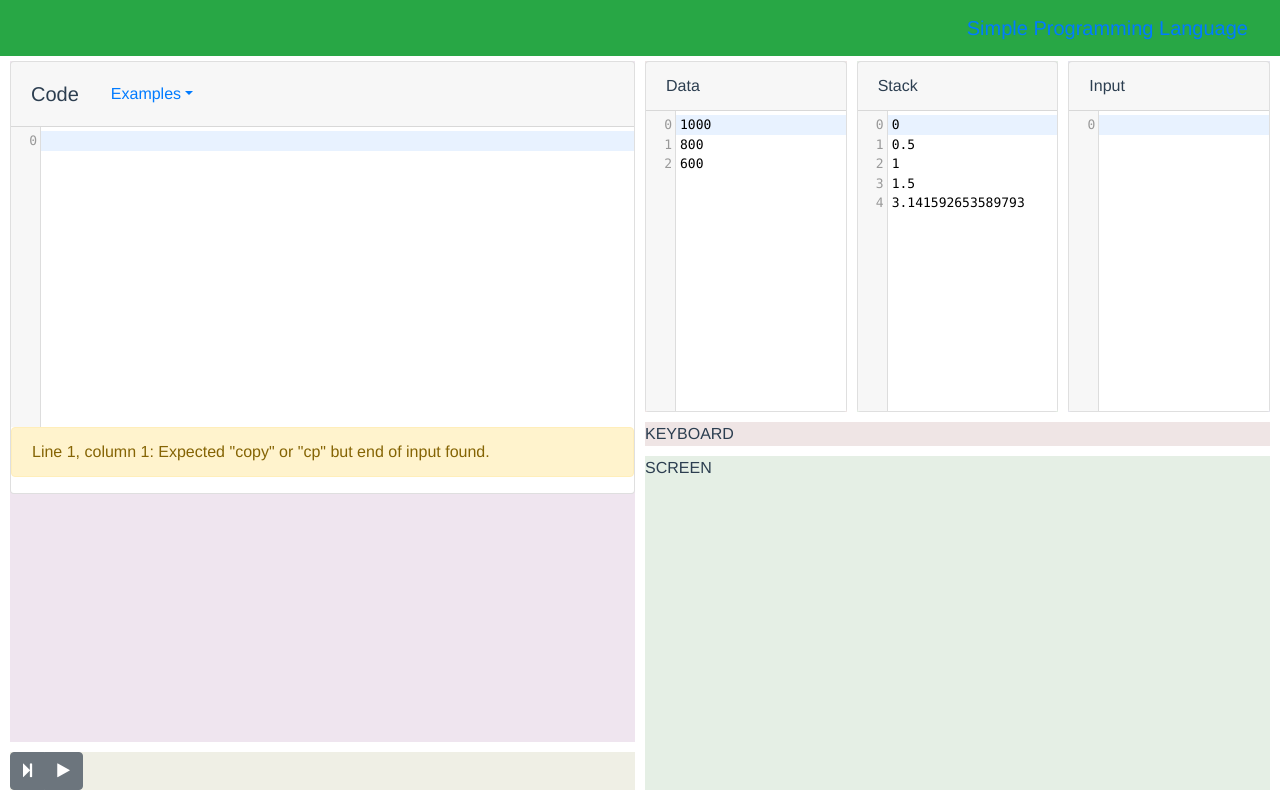
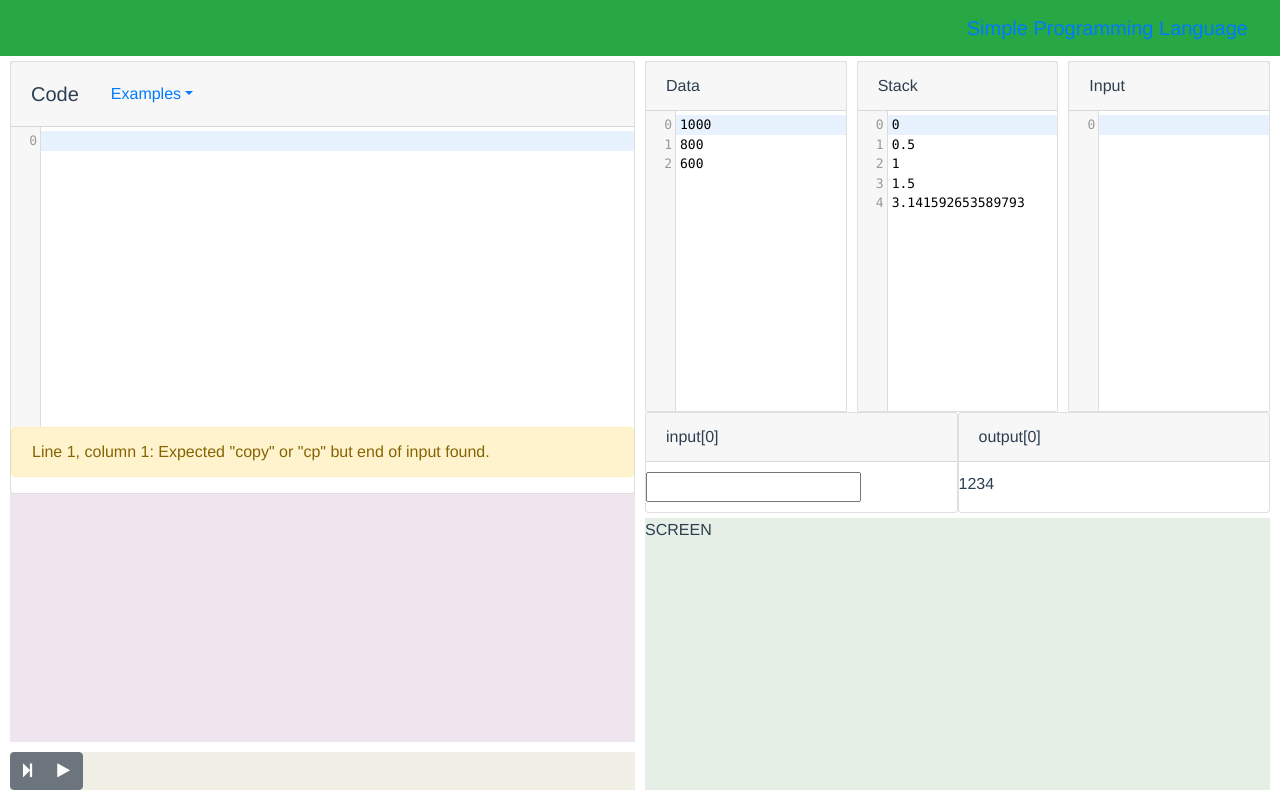
Before and after one commit to jcbuisson/simple-programming-language, a Vue app: page /#/ in a window 1280 px wide. Built offline with nearby package versions, Linux system fonts and the light colour scheme.

Commit message:
Added input[0] and output[0] panels

```diff
--- a/src/components/CodeMirror.vue
+++ b/src/components/CodeMirror.vue
@@ -10,8 +10,8 @@
    require('codemirror/lib/codemirror.css')
    require('codemirror/addon/selection/active-line.js')
 
-   import { event } from '../utility/eventBus.js'
-   event.init()
+   //import { event } from '../utility/eventBus.js'
+   //event.init()
 
    export default {
       props: {
@@ -35,7 +35,6 @@
          var _this = this
          this.editor = CodeMirror.fromTextArea(this.$el, this.options)
          this.editor.setValue(this.value)
-         //this.editor.setValue("000\n111\n222\n333")
          this.editor.on('change', function(cm) {
             if (!!_this.$emit) {
                _this.$emit('change', cm.getValue())
--- a/src/components/MemoryEditor.vue
+++ b/src/components/MemoryEditor.vue
@@ -31,7 +31,7 @@
       },
       methods: {
          contentChanged: function(newContent) {
-            console.log('content changed : ' + newContent)
+            //console.log('content changed : ' + newContent)
          }
       },
       data () {
--- a/src/components/Sandbox.vue
+++ b/src/components/Sandbox.vue
@@ -29,7 +29,25 @@
             </div>
          </div>
          <div class="input-output-panel">
-             <div class="keyboard-panel">KEYBOARD</div>
+            <div class="input0-output0-panel">
+               <!--div class="card input0-panel">
+                  <div class="card-block">
+                     <p>input[0] : </p> <input type="number" v-model="inputs[0]"></div>
+               </div>
+               <div class="card output0-panel">
+                  <div class="card-block"><p>output[0] : 1234</p></div>
+               </div-->
+               <div class="card input0-panel">
+                  <div class="card-header">input[0]</div>
+                  <div class="card-block">
+                     <input type="number" v-model="inputs[0]">
+                  </div>
+               </div>
+               <div class="card output0-panel">
+                  <div class="card-header">output[0]</div>
+                  <div class="card-block"><p>1234</p></div>
+               </div>
+            </div>
             <div class="screen-panel">SCREEN</div>
          </div>
       </div>
@@ -207,11 +225,28 @@
    align-content: stretch;
 }
 
-.keyboard-panel {
+.input0-output0-panel {
+   display: flex;
+   flex-direction: row;
+   justify-content: flex-start;
+
+   align-items: stretch;
+   align-content: stretch;
+}
+
+.input0-panel {
+   flex: 1;
+}
+
+.output0-panel {
+   flex: 1;
+}
+
+/*.keyboard-panel {
    background: rgba(100, 0, 0, .1);
    margin-top: 10px;
    margin-bottom: 5px;
-}
+}*/
 
 .screen-panel {
    flex: 1;
@@ -219,4 +254,9 @@
    margin-top: 5px;
 }
 
+.card .card-block {
+   padding-top: 10px;
+   padding-bottom: 0px;
+}
+
 </style>
```
Lines whose indentation alone changed are shown as unchanged.
